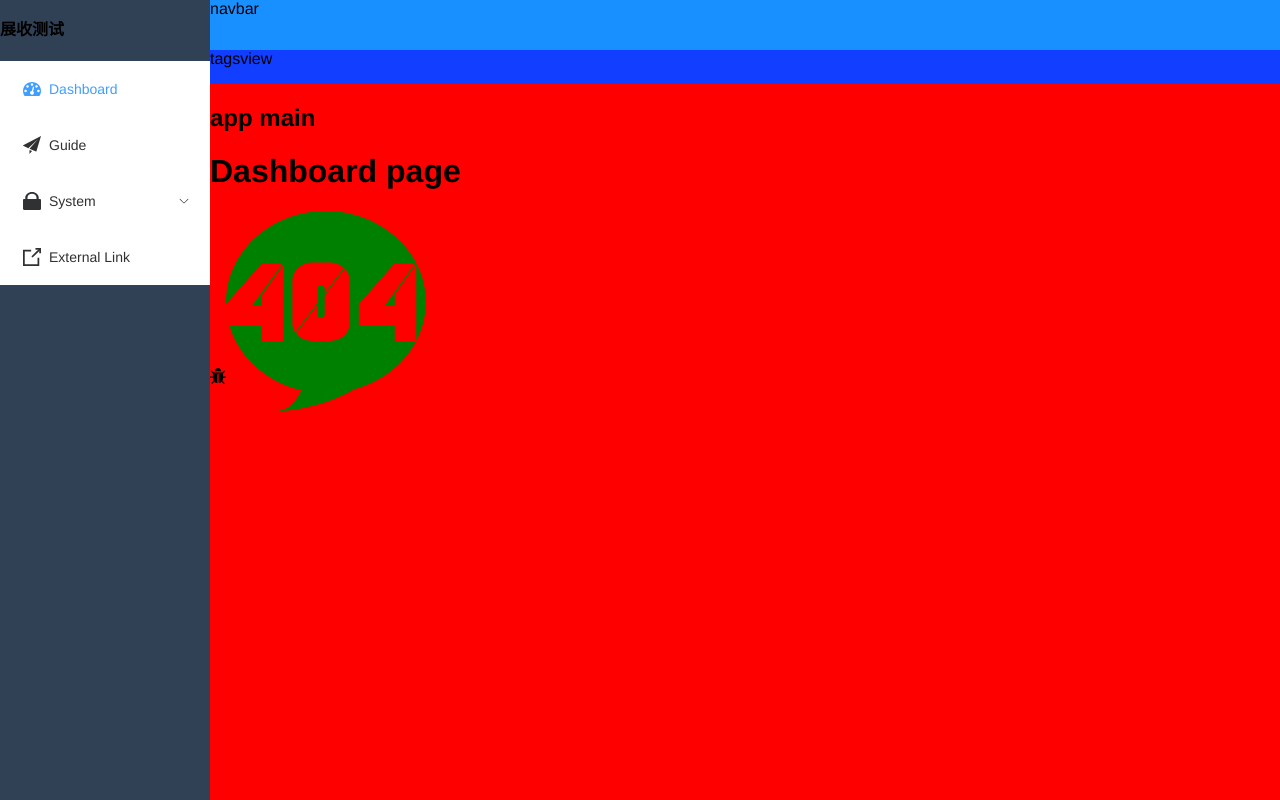
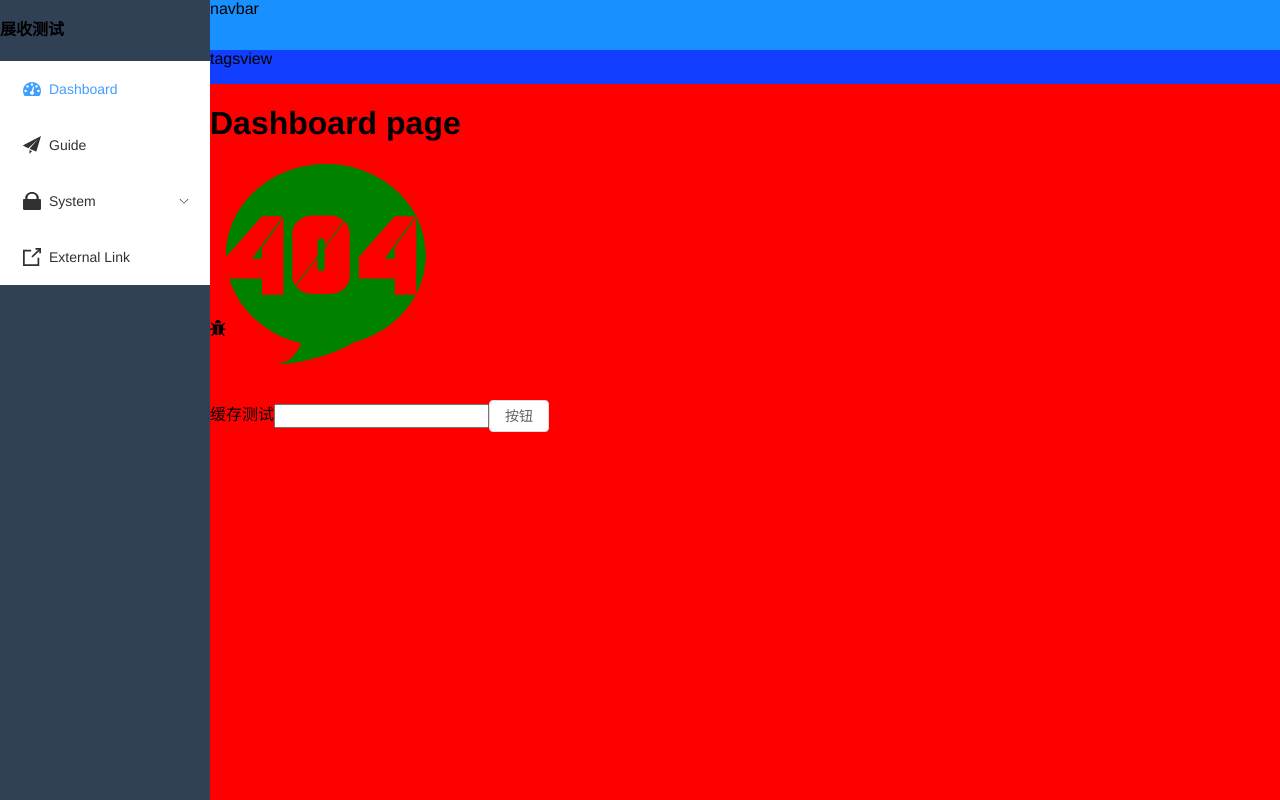
Before and after one commit to zyl0932/vue3-admin, a Vue app: page /dashboard in a window 1280 px wide. Built offline with nearby package versions, Linux system fonts and the light colour scheme.

Commit message:
feat: 添加路由缓存和切换动画

```diff
--- a/src/components.d.ts
+++ b/src/components.d.ts
@@ -7,7 +7,9 @@ export {}
 
 declare module 'vue' {
   export interface GlobalComponents {
+    AppMain: typeof import('./layout/components/AppMain.vue')['default']
     Counter: typeof import('./components/Counter/index.vue')['default']
+    ElButton: typeof import('element-plus/es')['ElButton']
     ElIcon: typeof import('element-plus/es')['ElIcon']
     ElMenu: typeof import('element-plus/es')['ElMenu']
     ElMenuItem: typeof import('element-plus/es')['ElMenuItem']
--- /dev/null
+++ b/src/layout/components/AppMain.vue
@@ -0,0 +1,34 @@
+<template>
+  <div class="app-main">
+    <router-view v-slot="{ Component }">
+      <transition name="fade-transform" mode="out-in">
+        <keep-alive>
+          <component :is="Component" :key="route.path" />
+        </keep-alive>
+      </transition>
+    </router-view>
+  </div>
+</template>
+<script lang="ts" setup>
+const route = useRoute()
+</script>
+<style lang="scss" scoped>
+.app-main {
+  /* navbar 50px */
+  min-height: calc(100vh - 50px);
+}
+.fade-transform-enter-active,
+.fade-transform-leave-active {
+  transition: all 0.5s;
+}
+.fade-tansform-enter-from {
+  opacity: 0;
+  transform: tranlateX(-30px);
+}
+
+.fade-transform-leave-to {
+  opacity: 0;
+  transform: translateX(30px);
+}
+
+</style>
--- a/src/layout/index.vue
+++ b/src/layout/index.vue
@@ -7,8 +7,7 @@
         <div class="tags-view">tagsview</div>
       </div>
       <div class="app-main">
-        <h2>app main</h2>
-        <router-view></router-view>
+       <app-main />
       </div>
     </div>
   </div>
@@ -22,6 +21,7 @@
     flex: 1;
     display: flex;
     flex-direction: column;
+    overflow: hidden;
     .header {
       background: cyan;
       .navbar {
--- a/src/views/dashboard/index.vue
+++ b/src/views/dashboard/index.vue
@@ -8,12 +8,17 @@
       class-name="custom-class"
       @click="sayHi"
     ></svg-icon>
+    <br />
+    <br />
+    <br />
+    缓存测试<input type="text" />
+    <el-button>按钮</el-button>
   </div>
 </template>
 <script setup lang="ts">
 const { proxy } = getCurrentInstance()!
 const sayHi = () => {
-  proxy.$message.success("恭喜你，这是一条成功的消息")
+  proxy?.$message.success("恭喜你，这是一条成功的消息")
 }
 </script>
 <style lang="scss">
```
Also changed, not shown: src/layout/components/Sidebar/SidebarItem.vue (+11 -5 lines).
